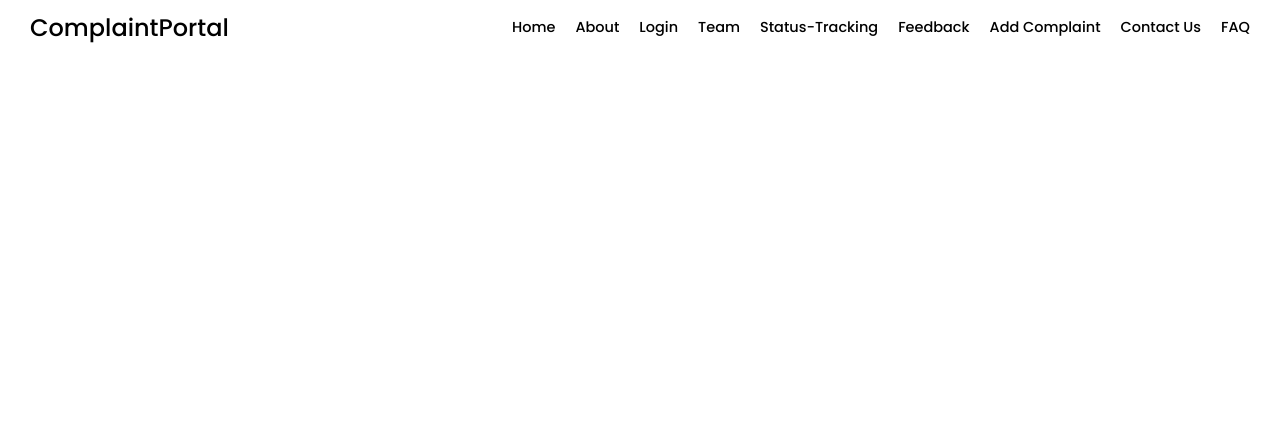
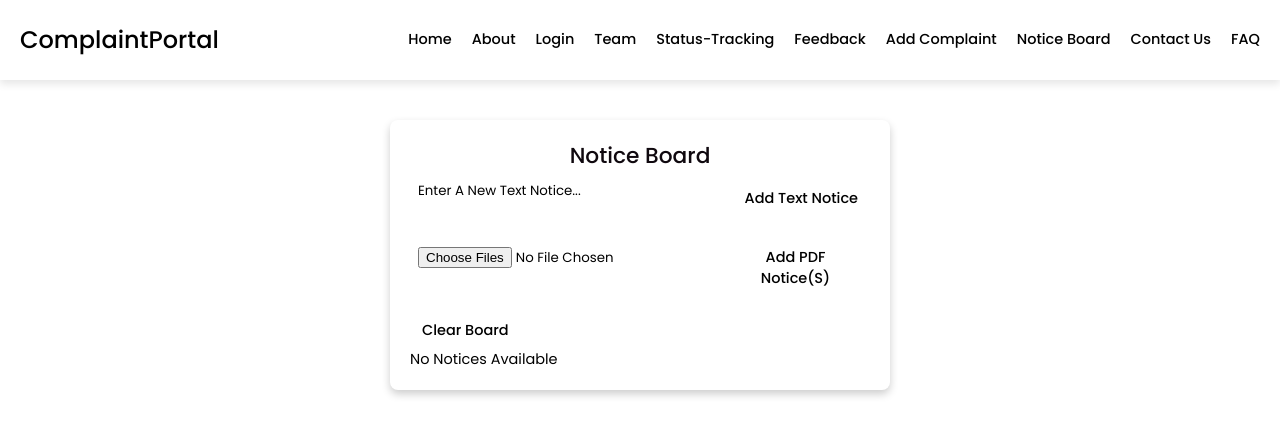
Before and after one commit to RuchiF/Complaint-Portal-DBMS, a React app in the folder home/: page /noticeBoard in a window 1280 px wide. Shown: the top 436 px of the page. Built offline with nearby package versions, Linux system fonts and the light colour scheme; the HTML template or start-up script is replaced by a standard one.

Commit message:
Added the Notice Board Page.

```diff
--- a/home/src/App.jsx
+++ b/home/src/App.jsx
@@ -7,6 +7,7 @@ import Status from "./pages_/StatusTracking.jsx";
 import Feedback from "./pages_/Feedback.jsx";
 import AddComplaint from "./pages_/addComplaint.jsx";
 import Team from "./pages_/Team.jsx";
+import NoticeBoard from "./pages_/NoticeBoard.jsx";
 
 function App() {
   return (
@@ -19,6 +20,7 @@ function App() {
         <Route path="/status" element={<Status />} />
         <Route path="/feedback" element={<Feedback />} />
         <Route path="/addComplaint" element={<AddComplaint />} />
+        <Route path="/noticeBoard" element={<NoticeBoard />} />
         <Route path="/team" element={<Team />} />
         <Route path="*" element={<Home />} />
         {/* asteric(*) means anything other than these page */}
--- a/home/src/components_/navbar.jsx
+++ b/home/src/components_/navbar.jsx
@@ -14,6 +14,7 @@ const Navbar = () => {
         <a href="/status">Status-Tracking</a>
         <a href="/feedback">Feedback</a>
         <a href="/addComplaint">Add Complaint</a>
+        <a href="/noticeBoard">Notice Board</a>
         <a href="/contact">Contact Us</a>
         <a href="/faq">FAQ</a>
       </div>
--- /dev/null
+++ b/home/src/components_/noticeboard.css
@@ -0,0 +1,87 @@
+
+  .notice-board {
+    max-width: 500px;
+    margin: 20px auto;
+    padding: 20px;
+    border-radius: 8px;
+    box-shadow: 0px 4px 8px rgba(0, 0, 0, 0.2);
+    background-color: var(--bgcolor);
+    color: var(--textcolor);
+  }
+
+  .notice-input,
+  .file-input {
+    display: flex;
+    gap: 10px;
+    margin-bottom: 15px;
+  }
+
+  .notice-input input,
+  .file-input input {
+    flex: 1;
+    padding: 8px;
+    border: 1px solid var(--symbolcolor);
+    border-radius: 4px;
+    background-color: var(--boxcolor);
+    color: var(--textcolor);
+  }
+
+  .notice-input input::placeholder,
+  .file-input input::placeholder {
+    color: var(--textcolorhover);
+  }
+
+  .notice-input button,
+  .file-input button,
+  .clear-board {
+    padding: 8px 12px;
+    background-color: var(--symbolcolor);
+    color: var(--boxcolor);
+    border: none;
+    border-radius: 4px;
+    cursor: pointer;
+  }
+
+  .notice-input button:hover,
+  .file-input button:hover,
+  .clear-board:hover {
+    background-color: var(--symbolcolorhover);
+  }
+
+  .notices {
+    list-style-type: none;
+    padding: 0;
+  }
+
+  .notice-item {
+    display: flex;
+    justify-content: space-between;
+    padding: 10px;
+    margin-bottom: 8px;
+    background-color: var(--boxcolor);
+    border: 1px solid var(--symbolcolor);
+    border-radius: 4px;
+  }
+
+  .notice-item a {
+    color: var(--textcolor);
+    text-decoration: none;
+  }
+
+  .notice-item a:hover {
+    color: var(--textcolorhover);
+    text-decoration: underline;
+  }
+
+  .notice-item button {
+    background-color: var(--symbolcolor);
+    color: var(--textcolor);
+    border: none;
+    border-radius: 4px;
+    cursor: pointer;
+    padding: 4px 8px;
+  }
+
+  .notice-item button:hover {
+    background-color: var(--symbolcolorhover);
+  }
--- /dev/null
+++ b/home/src/components_/noticeboard.jsx
@@ -0,0 +1,83 @@
+import React, { useState } from "react";
+import "./NoticeBoard.css";
+
+const NoticeBoard = () => {
+  const [notices, setNotices] = useState([]);
+  const [newNoticeText, setNewNoticeText] = useState("");
+  const [pdfFiles, setPdfFiles] = useState([]);
+
+  const addTextNotice = () => {
+    if (newNoticeText.trim()) {
+      setNotices([...notices, { type: "text", content: newNoticeText }]);
+      setNewNoticeText("");
+    }
+  };
+
+  const addPdfNotices = () => {
+    const newPdfNotices = Array.from(pdfFiles).map((file) => ({
+      type: "pdf",
+      content: URL.createObjectURL(file),
+      name: file.name,
+    }));
+    setNotices([...notices, ...newPdfNotices]);
+    setPdfFiles([]);
+  };
+
+  const handleFileChange = (event) => {
+    setPdfFiles(event.target.files);
+  };
+
+  const removeNotice = (index) => {
+    setNotices(notices.filter((_, i) => i !== index));
+  };
+
+  const clearNotices = () => {
+    setNotices([]);
+  };
+
+  return (
+    <div className="notice-board">
+      <h2>Notice Board</h2>
+
+      <div className="notice-input">
+        <input
+          type="text"
+          placeholder="Enter a new text notice..."
+          value={newNoticeText}
+          onChange={(e) => setNewNoticeText(e.target.value)}
+        />
+        <button onClick={addTextNotice}>Add Text Notice</button>
+      </div>
+
+      <div className="file-input">
+        <input type="file" accept=".pdf" multiple onChange={handleFileChange} />
+        <button onClick={addPdfNotices}>Add PDF Notice(s)</button>
+      </div>
+
+      <button className="clear-board" onClick={clearNotices}>
+        Clear Board
+      </button>
+
+      <ul className="notices">
+        {notices.length === 0 ? (
+          <p>No notices available</p>
+        ) : (
+          notices.map((notice, index) => (
+            <li key={index} className="notice-item">
+              {notice.type === "text" ? (
+                <span>{notice.content}</span>
+              ) : (
+                <a href={notice.content} target="_blank" rel="noopener noreferrer">
+                  {notice.name}
+                </a>
+              )}
+              <button onClick={() => removeNotice(index)}>Remove</button>
+            </li>
+          ))
+        )}
+      </ul>
+    </div>
+  );
+};
+
+export default NoticeBoard;
--- /dev/null
+++ b/home/src/pages_/NoticeBoard.css
@@ -0,0 +1,44 @@
+/* Ensure the entire layout takes up the full height of the viewport */
+body, html {
+    margin: 0;
+    padding: 0;
+    height: 100%;
+  }
+
+  .noticeboard-page-wrapper {
+    display: flex;
+    flex-direction: column;
+    align-items: center;
+    margin-top: 80px; /* Account for the navbar's height */
+    padding: 20px;
+    min-height: calc(100vh - 80px); /* Full height minus the navbar height */
+    background-color: var(--bgcolor);
+  }
+
+  /* Navbar styling to fix it at the top */
+  .navbar {
+    position: fixed;
+    top: 0;
+    left: 0;
+    width: 100%;
+    height: 80px; /* Adjust to match the actual height of your Navbar */
+    background-color: var(--navfootcolor);
+    color: var(--textcolor);
+    display: flex;
+    align-items: center;
+    justify-content: space-between;
+    padding: 0 20px;
+    box-shadow: 0 4px 8px rgba(0, 0, 0, 0.1);
+    z-index: 10;
+  }
+
+  /* Center the NoticeBoard component within the remaining space */
+  .notice-board {
+    max-width: 500px;
+    width: 100%;
+    padding: 20px;
+    border-radius: 8px;
+    background-color: var(--boxcolor);
+    box-shadow: 0px 4px 8px rgba(0, 0, 0, 0.2);
+    color: var(--textcolor);
+  }
--- /dev/null
+++ b/home/src/pages_/NoticeBoard.jsx
@@ -0,0 +1,16 @@
+import NoticeBoard from "../components_/noticeboard.jsx";
+import Navbar from "../components_/navbar.jsx";
+import "./NoticeBoard.css";
+
+function noticeboard() {
+  return (
+    <>
+      <Navbar />
+      <div className="noticeboard-page-wrapper">
+        <NoticeBoard />
+      </div>
+    </>
+  );
+}
+
+export default noticeboard;
```
Also changed, not shown: home/src/assets_/color.css (line endings or trailing spaces).
